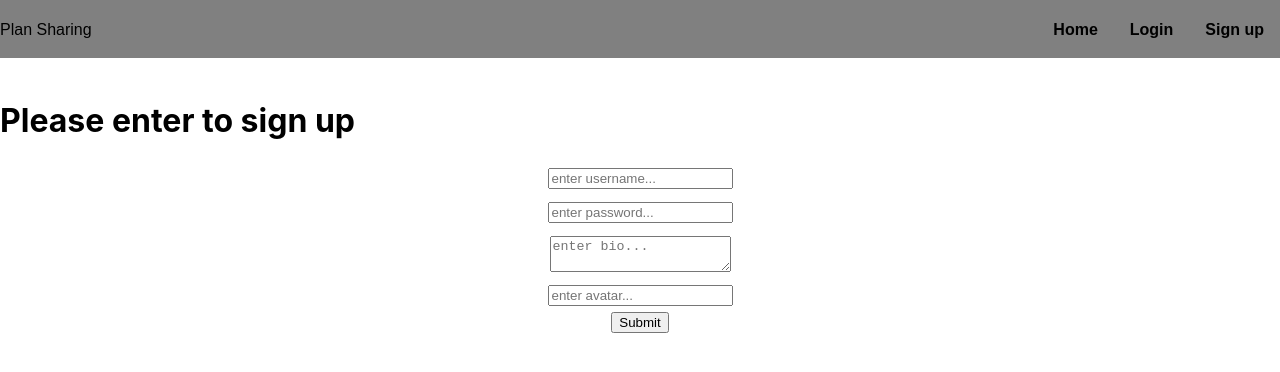
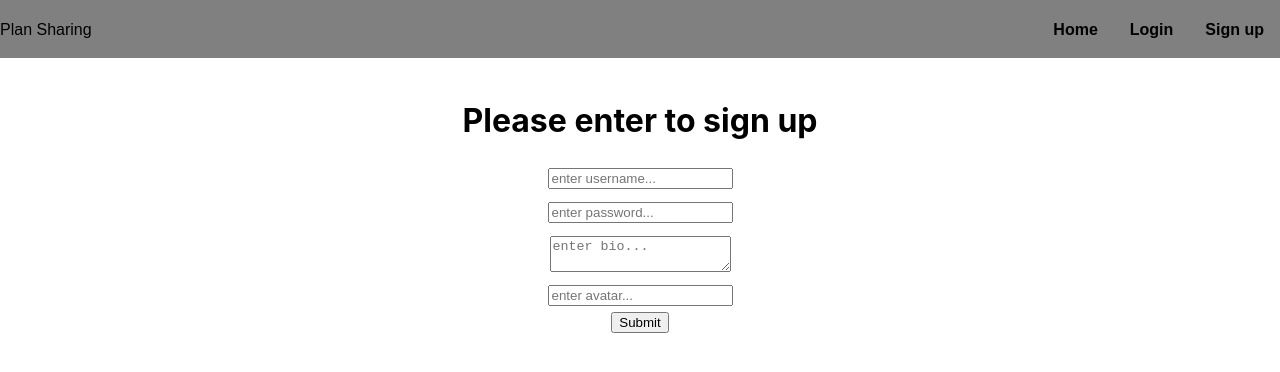
Before and after one commit to eric-klimowich/plan-sharing-frontend, a React (Create React App) app: page /signup in a window 1280 px wide. Shown: the top 372 px of the page. Built offline with nearby package versions, Linux system fonts and the light colour scheme.

Commit message:
Added flexbox to entire form div, centered all parts, including heading

```diff
--- a/src/App.css
+++ b/src/App.css
@@ -35,8 +35,15 @@ body {
   font-weight: bold;
 }
 
+.new-user {
+  display: flex;
+  align-items: center;
+  flex-direction: column;
+}
+
 .new-user__heading {
-
+  display: flex;
+  align-items: center;
 }
 
 .new-user__form {
--- a/src/NewUser.js
+++ b/src/NewUser.js
@@ -45,7 +45,7 @@ class NewUser extends Component {
   render() {
     console.log(this.state)
     return (
-      <div>
+      <div className="new-user">
         <h1 className="new-user__heading">Please enter to sign up</h1>
         <form className="new-user__form" onSubmit={(event) => this.handleSubmitNewUser(event, this.state)}>
           <input
```
